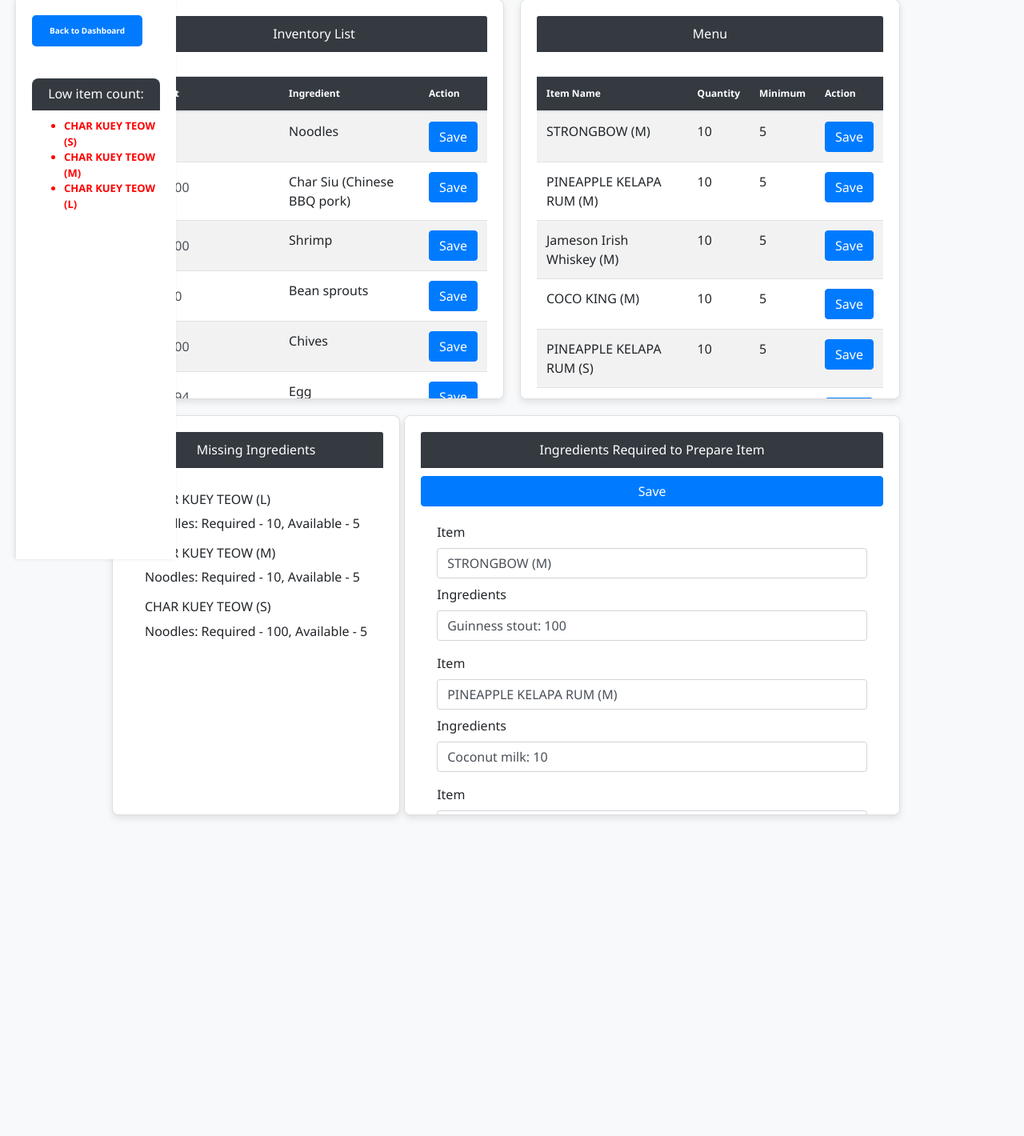
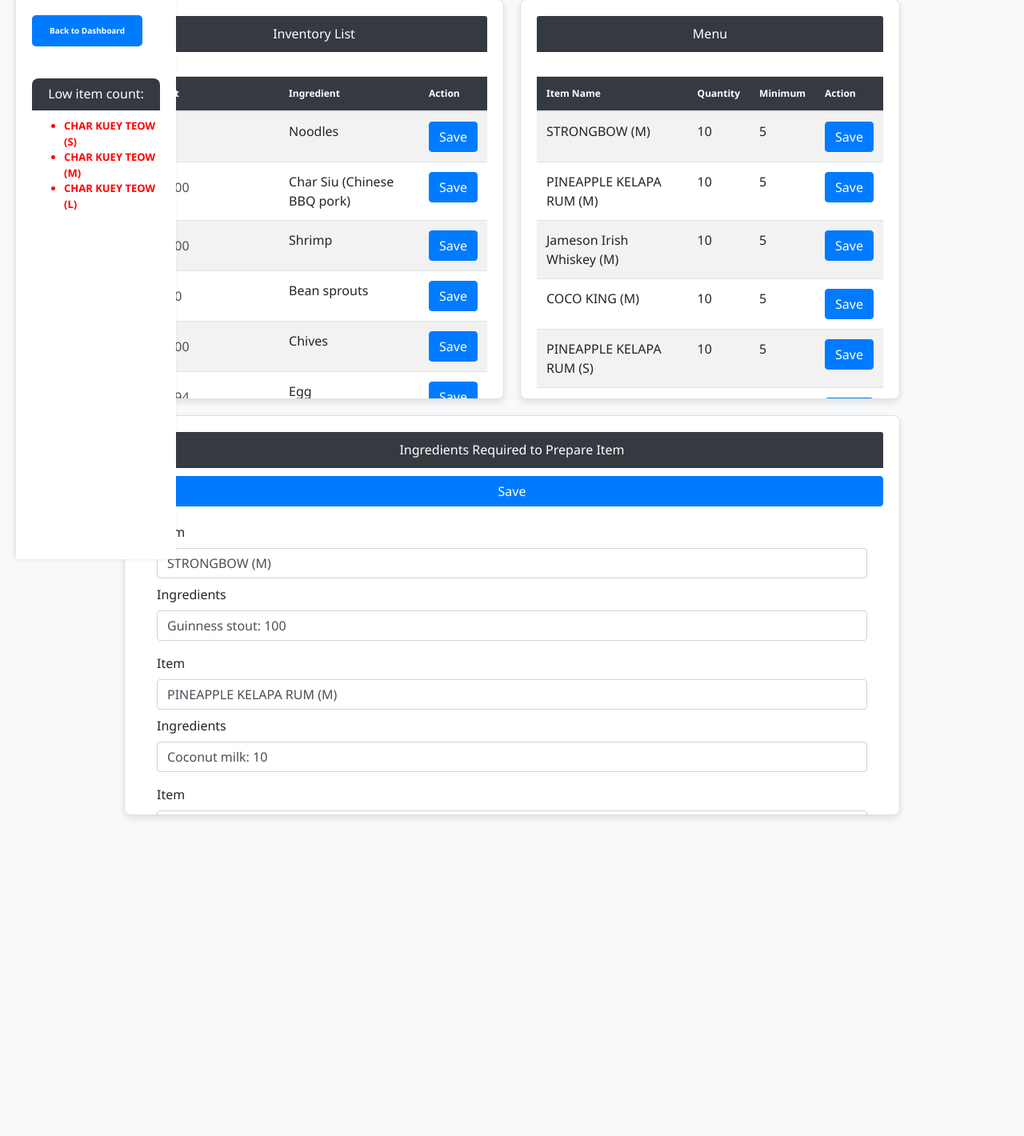
Before and after one commit to harshalbondre101/AIAOS2, a Flask app: page /inventory in a window 1280 px wide. Shown: the part 21-1441 px from the top of the page at 80% size. Run offline with Flask 3, Linux system fonts and the light colour scheme; data that the repository does not hold is empty; some libraries are stand-ins or nearby versions.

Commit message:
Updated inventory - removed third block

```diff
--- a/app/templates/html/inventory.html
+++ b/app/templates/html/inventory.html
@@ -209,20 +209,21 @@
 
     </div>
 
+
     <div class="container">
-        <div class="row">
-            <!-- Missing Ingredients Card -->
+        <!-- <div class="row">
+            Missing Ingredients Card
 
                 <div class="card">
                     <div class="card-header">
                         Missing Ingredients
                     </div>
                     <div class="card-body" id="missing-ingredients-list">
-                        <!-- Missing ingredients will be listed here dynamically -->
+                         Missing ingredients will be listed here dynamically
                     </div>
                 </div>
             </div>
-
+        -->
             <!-- Ingredients Required Card -->
 
                 <div class="card">
```
